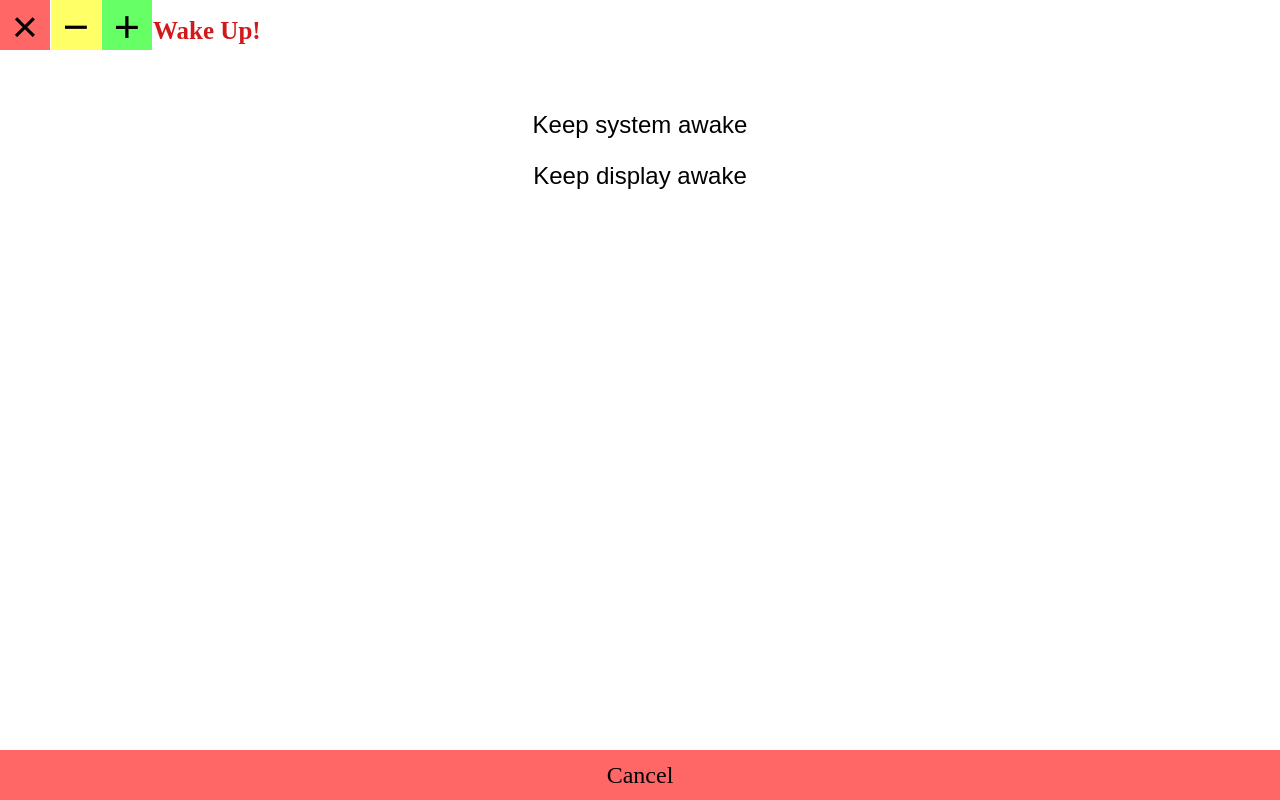
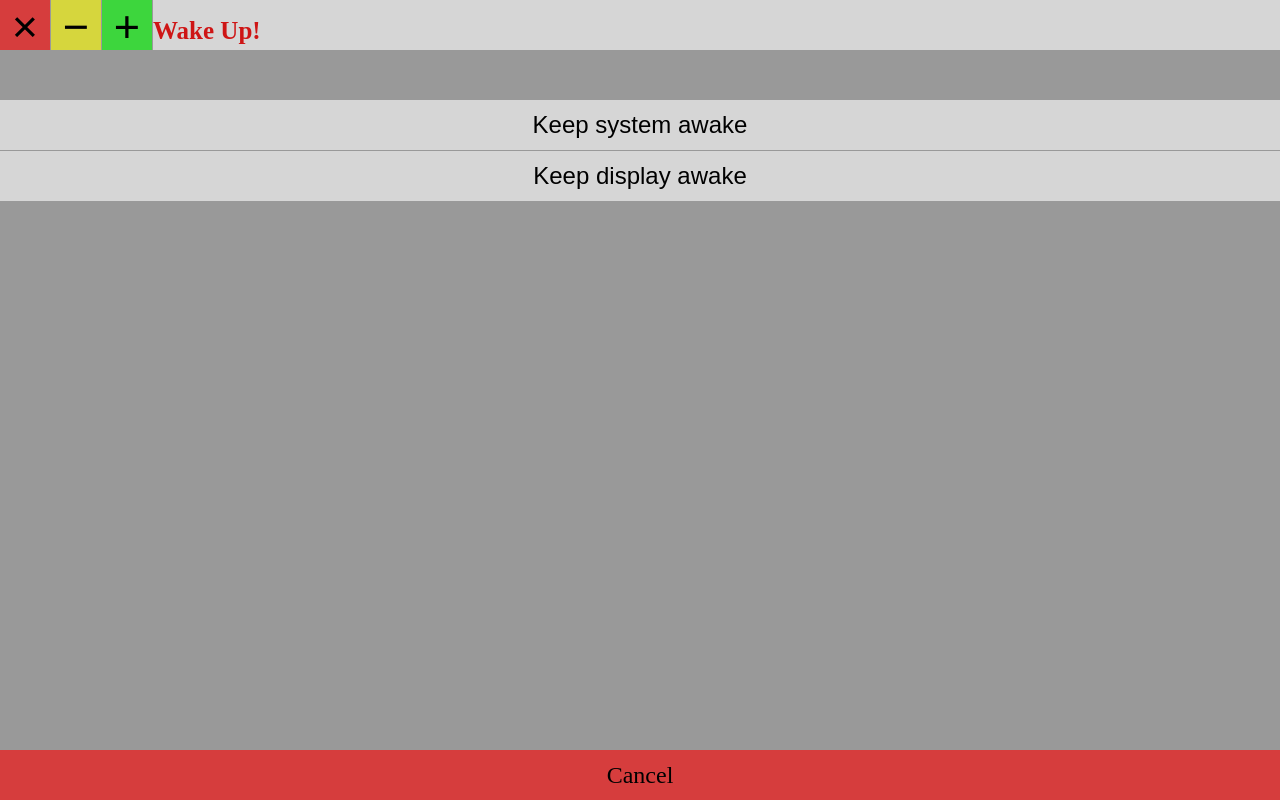
Before and after one commit to kennystrawnmusic/WakeUp, a browser extension: page index.html in a window 1280 px wide. Shown: the top 800 px of the page. Drawn offline with Linux system fonts and the light colour scheme.

Commit message:
Make fallback mode less obviously hard to use

```diff
--- a/main.css
+++ b/main.css
@@ -1,5 +1,5 @@
 html {
-  background-color: rgba(255, 255, 255, 0.25);
+  background-color: rgba(0, 0, 0, 0.4);
 }
 
 #titleStatement {
```
